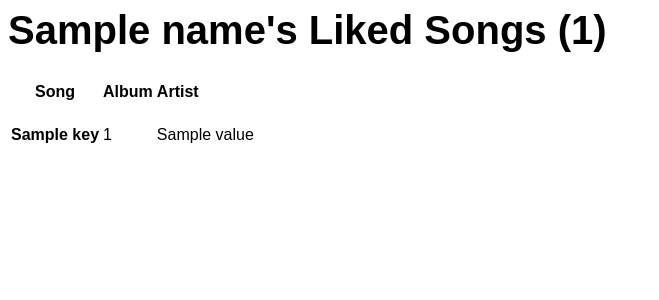
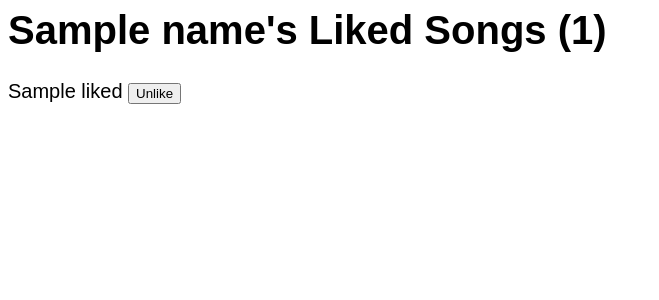
Before and after one commit to hegrace0101/cs4111-spotify, a Flask app: template templates/songs.html in a window 1280 px wide. Shown: the top 300 px of the page, without its empty margins (0-659 px from the left). Run offline with Flask 2, Linux system fonts and the light colour scheme; the template is opened without the code that fills it: most values are stand-ins (such as "Sample title", 1, 10 or a date in 2020); parts of the project's set-up code (start-up, migrations or seed data) failed here and were passed over.

Commit message:
unlike feature works

```diff
--- a/server.py
+++ b/server.py
@@ -128,11 +128,6 @@ def index():
 def dashboard():
   email = request.form['email']
 
-  #cursor = g.conn.execute("SELECT title, song_ID FROM song")
-  #songs = []
-  #for result in cursor:
-  #  songs.append(result[1])  # can also be accessed using result[0]
-  #cursor.close()
   cursor = g.conn.execute('SELECT name, member_ID FROM member WHERE email = (%s)', email)
   name_tmp = []
   id_tmp = []
@@ -244,6 +239,21 @@ def playlists():
 
   return render_template("playlists.html", my_playlists = my_playlists, following_playlists = following_playlists)
 
+@app.route('/unlike', methods=['POST'])
+def unlike():
+  song_name = request.form['unlike']
+
+  cursor = g.conn.execute('SELECT song_id FROM song WHERE title = (%s)', song_name)
+  song_ID_tmp = []
+  for result in cursor:
+    song_ID_tmp.append(result[0])
+  song_ID = song_ID_tmp[0]
+  cursor.close()
+
+  g.conn.execute('DELETE from likes WHERE member_id = (%s) AND song_id = (%s)', ID, song_ID)
+
+  return redirect('/liked-songs')
+
 
 if __name__ == "__main__":
   import click
--- a/templates/songs.html
+++ b/templates/songs.html
@@ -9,23 +9,15 @@
 <body>
 	<h1>{{name}}'s Liked Songs ({{count}})</h1>
 
-  <table>
-		<tr>
-			<th> <h4>Song</h4> </th>
-				<td> <h4>Album</h4> </td>
-				<td> <h4>Artist</h4></td>
-		</tr>
-    {% for key, value in liked.items() %}
-    <tr>
-        <th> {{ key }} </th>
-        <td> {{ value[0] }} </td>
-        <td> {{ value[1] }} </td>
-		  </tr>
-		{% endfor %}
-	</table>
-
-
-
+  <div>
+    {% for n in liked %}
+    <div>
+      <p style="display: inline">{{n}}
+        <form style="display: inline" method="POST" action="/unlike"> <button value="{{n}}" name="unlike" type="submit"> Unlike </button> </form>
+      </p>
+    </div>
+    {% endfor %}
+  </div>
 
 </body>
 
```
Also changed, not shown: templates/unlike.html (added, +14 -0 lines).
